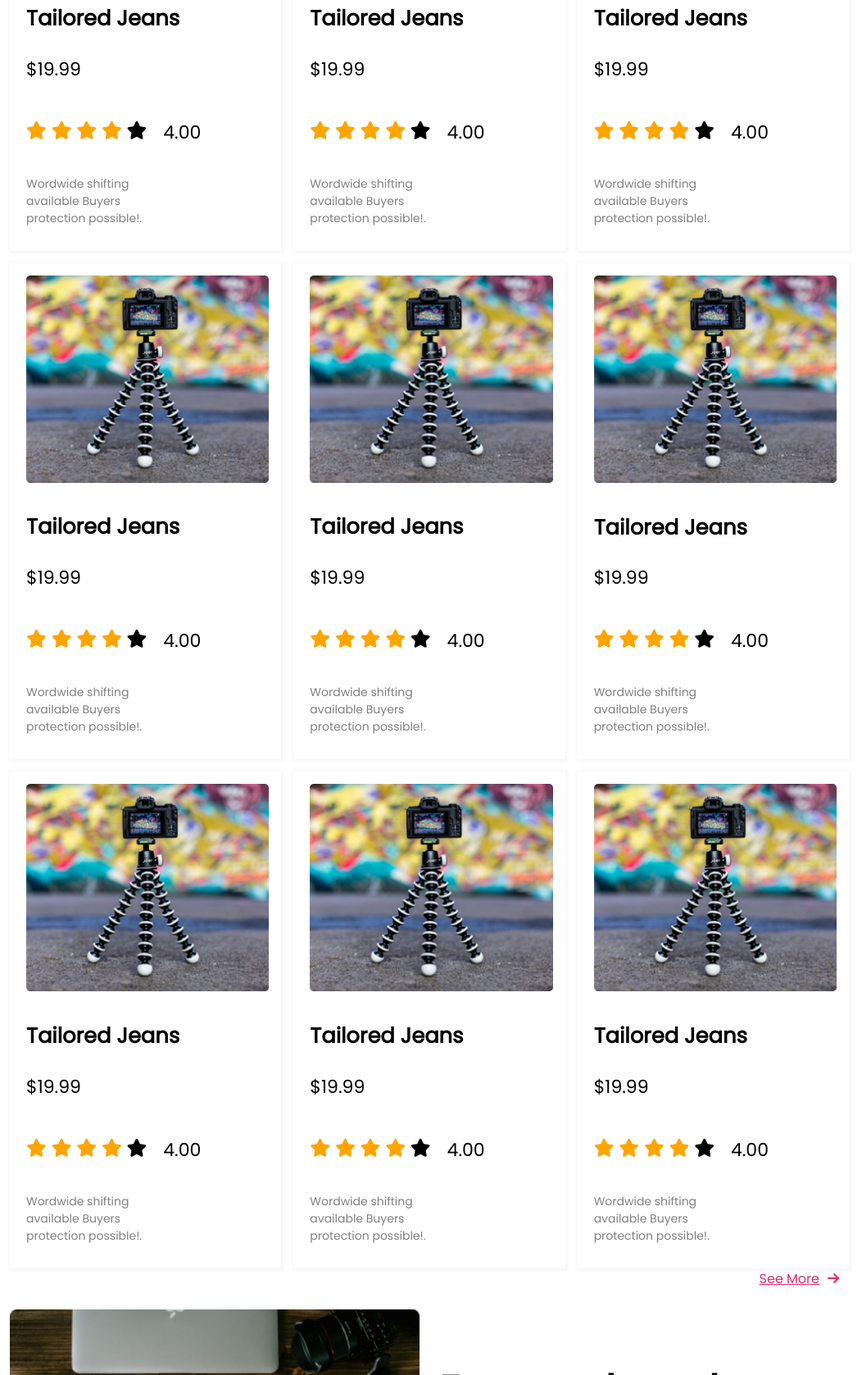
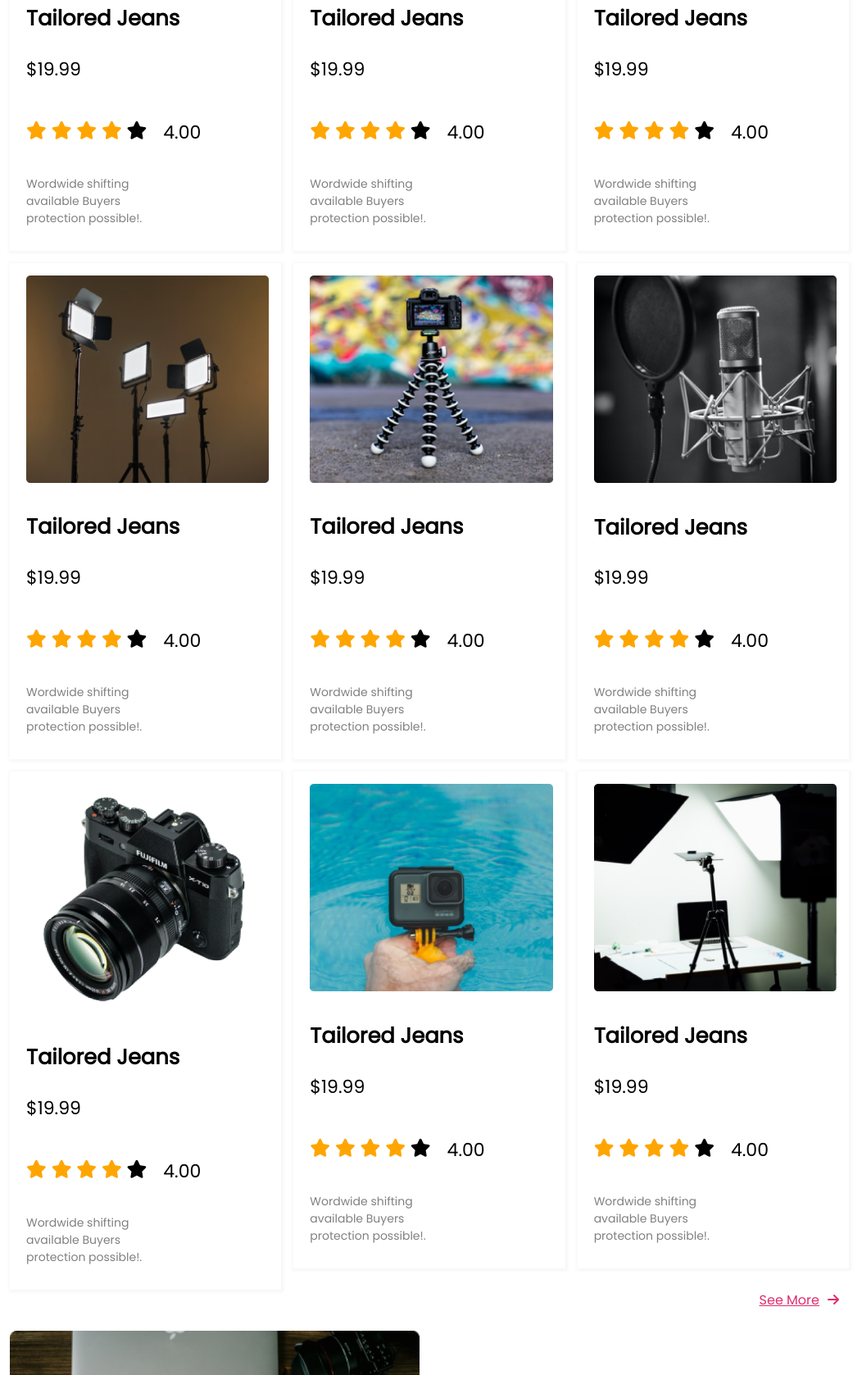
Before and after one commit to Sinthia666/Assignment-two-01, a plain HTML site: page index.html in a window 1280 px wide. Shown: the part 1123-2800 px from the top of the page at 82% size, without its empty margins (116-1168 px from the left). Drawn offline with Linux system fonts and the light colour scheme.

Commit message:
final commit

```diff
--- a/index.html
+++ b/index.html
@@ -29,7 +29,7 @@
                 <li><a class="cl" href="#articles">Product</a></li>
                 <li><a class="cl" href="">Home</a></li>
                 <a href="">
-                <span id="name" >Influencer products </span></a>
+                    <span id="name">Influencer products </span></a>
             </ul>
 
         </div>
@@ -40,7 +40,8 @@
             <div class="header-container">
                 <div class="header-text">
                     <h1>Start your Journey as <br> Influencer</h1>
-                    <p>Change the World by Being an Influencer. Show the magical science of storytelling. Make Impact to change </p>
+                    <p>Change the World by Being an Influencer. Show the magical science of storytelling. Make Impact to
+                        change </p>
                     <a class="header-button" href="">Preebook now <i class="fas button fa-arrow-right"></i></a>
                 </div>
                 <div class="header-img">
@@ -89,7 +90,53 @@
                 <article>
                     <div class="articles-iteam">
                         <div class="card">
-                            <img src="assets/images/tripod.png" alt="Flex Tripod" style="width:100%">
+                            <img src="assets/images/camera.png" alt="Flex Tripod" style="width:100%">
+                            <h1>Tailored Jeans</h1>
+                            <p>$19.99</p>
+                            <div class="rating">
+                                <div id="all-star">
+                                    <span class="fa fa-star starred"></span>
+                                    <span class="fa fa-star starred"></span>
+                                    <span class="fa fa-star starred"></span>
+                                    <span class="fa fa-star starred"></span>
+                                    <span class="fa fa-star"></span>
+                                </div>
+                                <div>
+                                    <p id="rating-number">4.00</p>
+                                </div>
+                            </div>
+                            <p class="details">Wordwide shifting <br> available Buyers <br> protection possible!.</p>
+                        </div>
+                    </div>
+                </article>
+
+                <article>
+                    <div class="articles-iteam">
+                        <div class="card">
+                            <img src="assets/images/drone.png" alt="Flex Tripod" style="width:100%">
+                            <h1>Tailored Jeans</h1>
+                            <p>$19.99</p>
+                            <div class="rating">
+                                <div id="all-star">
+                                    <span class="fa fa-star starred"></span>
+                                    <span class="fa fa-star starred"></span>
+                                    <span class="fa fa-star starred"></span>
+                                    <span class="fa fa-star starred"></span>
+                                    <span class="fa fa-star"></span>
+                                </div>
+                                <div>
+                                    <p id="rating-number">4.00</p>
+                                </div>
+                            </div>
+                            <p class="details">Wordwide shifting <br> available Buyers <br> protection possible!.</p>
+                        </div>
+                    </div>
+                </article>
+
+                <article>
+                    <div class="articles-iteam">
+                        <div class="card">
+                            <img src="assets/images/lights.png" alt="Flex Tripod" style="width:100%">
                             <h1>Tailored Jeans</h1>
                             <p>$19.99</p>
                             <div class="rating">
@@ -135,7 +182,7 @@
                 <article>
                     <div class="articles-iteam">
                         <div class="card">
-                            <img src="assets/images/tripod.png" alt="Flex Tripod" style="width:100%">
+                            <img src="assets/images/mic.png" alt="Flex Tripod" style="width:100%">
                             <h1>Tailored Jeans</h1>
                             <p>$19.99</p>
                             <div class="rating">
@@ -158,7 +205,7 @@
                 <article>
                     <div class="articles-iteam">
                         <div class="card">
-                            <img src="assets/images/tripod.png" alt="Flex Tripod" style="width:100%">
+                            <img src="assets/images/banner.png" alt="Flex Tripod" style="width:100%">
                             <h1>Tailored Jeans</h1>
                             <p>$19.99</p>
                             <div class="rating">
@@ -181,7 +228,7 @@
                 <article>
                     <div class="articles-iteam">
                         <div class="card">
-                            <img src="assets/images/tripod.png" alt="Flex Tripod" style="width:100%">
+                            <img src="assets/images/action.png" alt="Flex Tripod" style="width:100%">
                             <h1>Tailored Jeans</h1>
                             <p>$19.99</p>
                             <div class="rating">
@@ -204,53 +251,7 @@
                 <article>
                     <div class="articles-iteam">
                         <div class="card">
-                            <img src="assets/images/tripod.png" alt="Flex Tripod" style="width:100%">
-                            <h1>Tailored Jeans</h1>
-                            <p>$19.99</p>
-                            <div class="rating">
-                                <div id="all-star">
-                                    <span class="fa fa-star starred"></span>
-                                    <span class="fa fa-star starred"></span>
-                                    <span class="fa fa-star starred"></span>
-                                    <span class="fa fa-star starred"></span>
-                                    <span class="fa fa-star"></span>
-                                </div>
-                                <div>
-                                    <p id="rating-number">4.00</p>
-                                </div>
-                            </div>
-                            <p class="details">Wordwide shifting <br> available Buyers <br> protection possible!.</p>
-                          </div>
-                    </div>
-                </article>
-
-                <article>
-                    <div class="articles-iteam">
-                        <div class="card">
-                            <img src="assets/images/tripod.png" alt="Flex Tripod" style="width:100%">
-                            <h1>Tailored Jeans</h1>
-                            <p>$19.99</p>
-                            <div class="rating">
-                                <div id="all-star">
-                                    <span class="fa fa-star starred"></span>
-                                    <span class="fa fa-star starred"></span>
-                                    <span class="fa fa-star starred"></span>
-                                    <span class="fa fa-star starred"></span>
-                                    <span class="fa fa-star"></span>
-                                </div>
-                                <div>
-                                    <p id="rating-number">4.00</p>
-                                </div>
-                            </div>
-                            <p class="details">Wordwide shifting <br> available Buyers <br> protection possible!.</p>
-                          </div>
-                    </div>
-                </article>
-
-                <article>
-                    <div class="articles-iteam">
-                        <div class="card">
-                            <img src="assets/images/tripod.png" alt="Flex Tripod" style="width:100%">
+                            <img src="assets/images/setup.png" alt="Flex Tripod" style="width:100%">
                             <h1>Tailored Jeans</h1>
                             <p>$19.99</p>
                             <div class="rating">
@@ -303,16 +304,28 @@
             </div>
             <div class="gallery">
                 <div>
-                    <iframe id="youtube" src="https://www.youtube.com/embed/dvFCpPnyToo" title="YouTube video player" frameborder="0" allow="accelerometer; autoplay; clipboard-write; encrypted-media; gyroscope; picture-in-picture" allowfullscreen></iframe>
+                    <iframe id="youtube" src="https://www.youtube.com/embed/dvFCpPnyToo" title="YouTube video player"
+                        frameborder="0"
+                        allow="accelerometer; autoplay; clipboard-write; encrypted-media; gyroscope; picture-in-picture"
+                        allowfullscreen></iframe>
                 </div>
                 <div>
-                    <iframe id="youtube" src="https://www.youtube.com/embed/5fo0Ujm4RW8" title="YouTube video player" frameborder="0" allow="accelerometer; autoplay; clipboard-write; encrypted-media; gyroscope; picture-in-picture" allowfullscreen></iframe>
+                    <iframe id="youtube" src="https://www.youtube.com/embed/5fo0Ujm4RW8" title="YouTube video player"
+                        frameborder="0"
+                        allow="accelerometer; autoplay; clipboard-write; encrypted-media; gyroscope; picture-in-picture"
+                        allowfullscreen></iframe>
                 </div>
                 <div>
-                    <iframe id="youtube" src="https://www.youtube.com/embed/2FV_ONI8J0E" title="YouTube video player" frameborder="0" allow="accelerometer; autoplay; clipboard-write; encrypted-media; gyroscope; picture-in-picture" allowfullscreen></iframe>
+                    <iframe id="youtube" src="https://www.youtube.com/embed/2FV_ONI8J0E" title="YouTube video player"
+                        frameborder="0"
+                        allow="accelerometer; autoplay; clipboard-write; encrypted-media; gyroscope; picture-in-picture"
+                        allowfullscreen></iframe>
                 </div>
                 <div>
-                    <iframe id="youtube" src="https://www.youtube.com/embed/PYIj1YvU9pI" title="YouTube video player" frameborder="0" allow="accelerometer; autoplay; clipboard-write; encrypted-media; gyroscope; picture-in-picture" allowfullscreen></iframe>
+                    <iframe id="youtube" src="https://www.youtube.com/embed/PYIj1YvU9pI" title="YouTube video player"
+                        frameborder="0"
+                        allow="accelerometer; autoplay; clipboard-write; encrypted-media; gyroscope; picture-in-picture"
+                        allowfullscreen></iframe>
                 </div>
             </div>
         </section>
```
Lines whose indentation alone changed are shown as unchanged.
